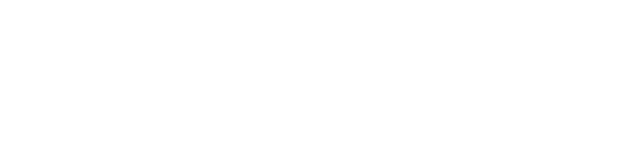
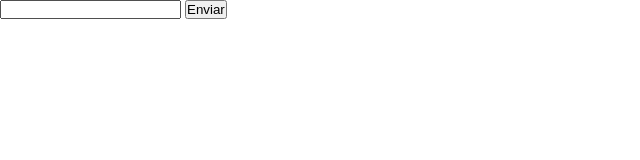
Before and after one commit to Kaue0224/LLMcriacao, a website: page site/index.html in a window 1280 px wide. Shown: the whole page, without its empty margins (0-640 px from the left). Drawn offline with Linux system fonts and the light colour scheme.

Commit message:
criacao basico do chat index

```diff
--- a/site/index.html
+++ b/site/index.html
@@ -10,6 +10,21 @@
 </head>
 <body>
 
+    <container>
+
+        <form>
+
+            <input type="text" id="textUser" name="textUser">
+            <button onclick="llmresponse()">Enviar</button>
+
+
+        </form>
+
+
+    </container>
+
+
+
 
 </body>
 </html>
--- a/site/script.js
+++ b/site/script.js
@@ -0,0 +1,6 @@
+function llmresponse(){
+    const textUserresponse = document.getElementById('textUser');
+
+    alert(textUserresponse.value);
+
+}
```
